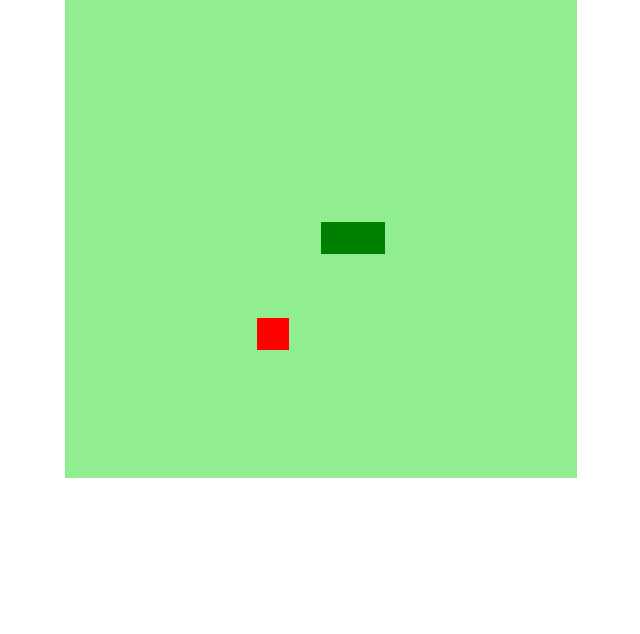
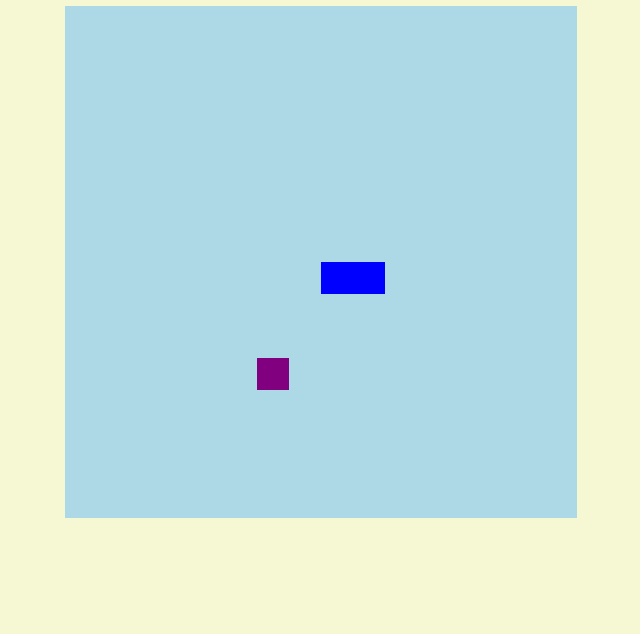
Before and after one commit to MichelSJS/DIO_SnakeGame, a plain HTML site: page index.html in a window 1280 px wide. Shown: the part 166-800 px from the top of the page, without its empty margins (295-935 px from the left). Drawn offline with Linux system fonts and the light colour scheme.

Commit message:
Game Over e estilização

```diff
--- a/index.html
+++ b/index.html
@@ -9,6 +9,7 @@
         <title>JavaScript's Snake Game</title>
     </head>
     <body>
+        <h1>SNAKE GAME!</h1>
         <canvas id="snake" width="512" height="512"></canvas>
     </body>
 </html>
--- a/script.js
+++ b/script.js
@@ -14,19 +14,19 @@ let food = {
 }
 
 function criarBackground(){
-    context.fillStyle = "lightgreen";
+    context.fillStyle = "lightblue";
     context.fillRect(0, 0, 16*box, 16*box);
 }
 
 function criarCobra(){
     for(i=0; i < snake.length; i++){
-        context.fillStyle = "green";
+        context.fillStyle = "blue";
         context.fillRect(snake[i].x, snake[i].y, box, box);
     }
 }
 
 function criarComida(){
-    context.fillStyle = "red";
+    context.fillStyle = "purple";
     context.fillRect(food.x, food.y, box, box);
 }
 
@@ -40,10 +40,18 @@ function update(event){
 }
 
 function iniciarJogo(){
+
     if(snake[0].x > 15 * box && direction == "right") snake[0].x = 0;
     if(snake[0].x < 0 && direction == "left") snake[0].x = 16 * box;
     if(snake[0].y > 15 * box && direction == "down") snake[0].y = 0;
     if(snake[0].y < 0 && direction == "up") snake[0].y = 16 * box;
+
+    for(i = 1; i < snake.length; i++){
+        if(snake[0].x == snake[i].x && snake[0].y == snake[i].y){
+            clearInterval(jogo);
+            alert('Game Over :(');
+        }
+    }
 
     criarBackground();
     criarCobra();
--- a/style.css
+++ b/style.css
@@ -5,6 +5,6 @@ body{
     flex-direction: column;
     justify-content: center;
     align-items: center;
-    background-color:white;
-    color: rgb(52, 165, 52);
+    background-color:rgb(246, 248, 211);
+    color: rgb(52, 142, 165);
 }
```
